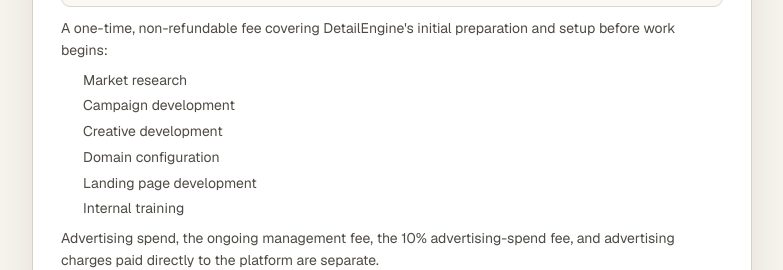
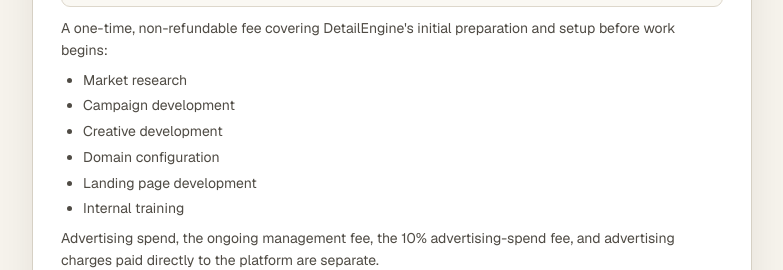
Before and after one commit to detailenginecole/detailengine-command-centre, a Next.js app: page /start-preview in a window 1280 px wide. Shown: the part 968-1238 px from the top of the page, without its empty margins (248-1031 px from the left). Built offline with nearby package versions, Linux system fonts and the light colour scheme.

Commit message:
Show setup list bullets

```diff
--- a/app/start/start.module.css
+++ b/app/start/start.module.css
@@ -260,6 +260,7 @@
   gap: 4px;
   margin: 8px 0;
   padding-left: 22px;
+  list-style: disc outside;
 }
 
 .order span {
```
